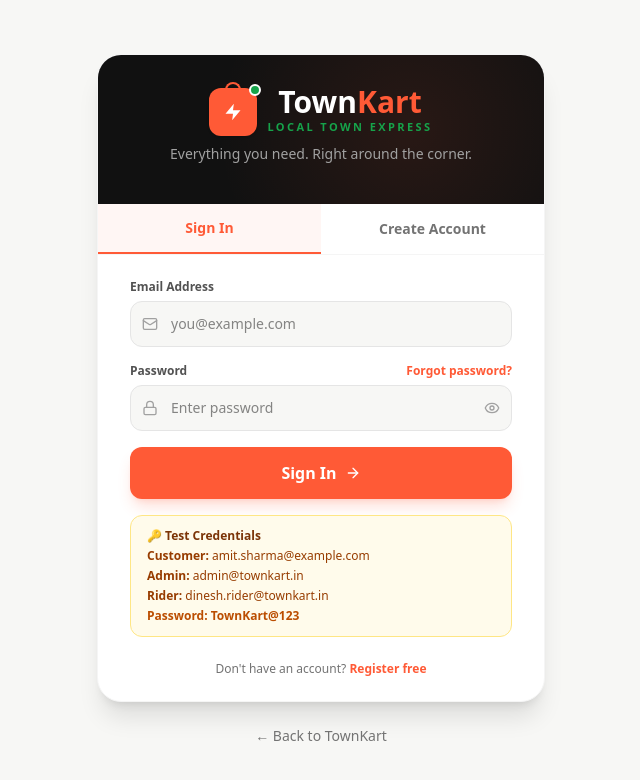
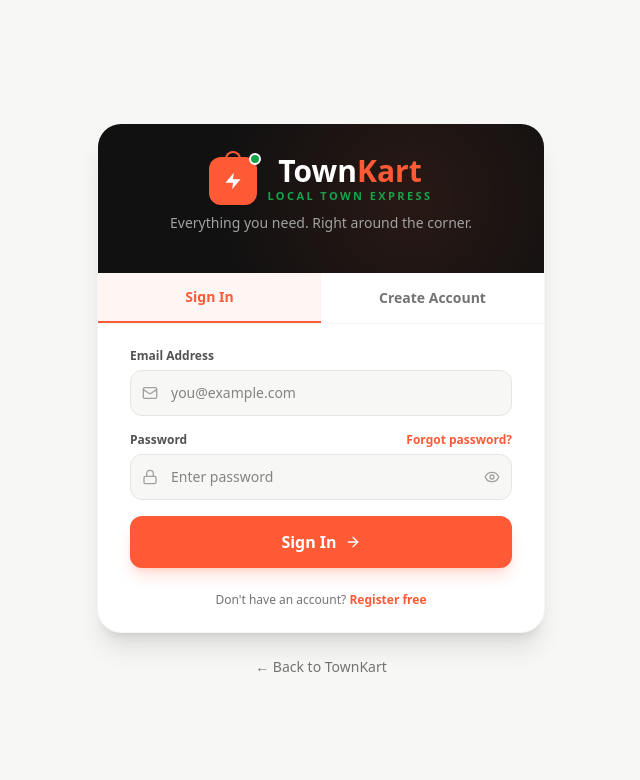
Before and after one commit to bikku8765674076-netizen/Townkart-db, a Next.js app: page /login in a window 1280 px wide. Shown: the top 780 px of the page, without its empty margins (319-959 px from the left). Built offline with nearby package versions, Linux system fonts and the light colour scheme; no server answers.

Commit message:
Remove test credentials box, add prisma generate to build, and add JWT secret fallback

```diff
--- a/package.json
+++ b/package.json
@@ -4,7 +4,7 @@
   "private": true,
   "scripts": {
     "dev": "next dev",
-    "build": "next build",
+    "build": "prisma generate && next build",
     "start": "next start",
     "lint": "eslint"
   },
--- a/src/app/login/page.tsx
+++ b/src/app/login/page.tsx
@@ -229,17 +229,6 @@ function LoginForm() {
               <>{mode === "login" ? "Sign In" : "Create Account"} <ArrowRight className="w-4 h-4" /></>
             )}
           </button>
-
-          {/* Quick test credentials hint */}
-          {mode === "login" && (
-            <div className="bg-amber-50 border border-amber-200 rounded-xl px-4 py-3 text-xs text-amber-800 space-y-1">
-              <p className="font-bold text-amber-900">🔑 Test Credentials</p>
-              <p><span className="font-semibold">Customer:</span> amit.sharma@example.com</p>
-              <p><span className="font-semibold">Admin:</span> admin@townkart.in</p>
-              <p><span className="font-semibold">Rider:</span> dinesh.rider@townkart.in</p>
-              <p className="text-amber-700 font-semibold mt-1">Password: TownKart@123</p>
-            </div>
-          )}
         </form>
 
         {/* Footer */}
--- a/src/lib/auth.ts
+++ b/src/lib/auth.ts
@@ -4,8 +4,7 @@ import bcrypt from "bcryptjs";
 export const SESSION_COOKIE = "tk_session";
 
 const getJwtSecret = () => {
-  const secret = process.env.JWT_SECRET;
-  if (!secret) throw new Error("JWT_SECRET env variable is not set");
+  const secret = process.env.JWT_SECRET || "townkart_secret_key_production_grade_jwt_2026";
   return new TextEncoder().encode(secret);
 };
 
```
